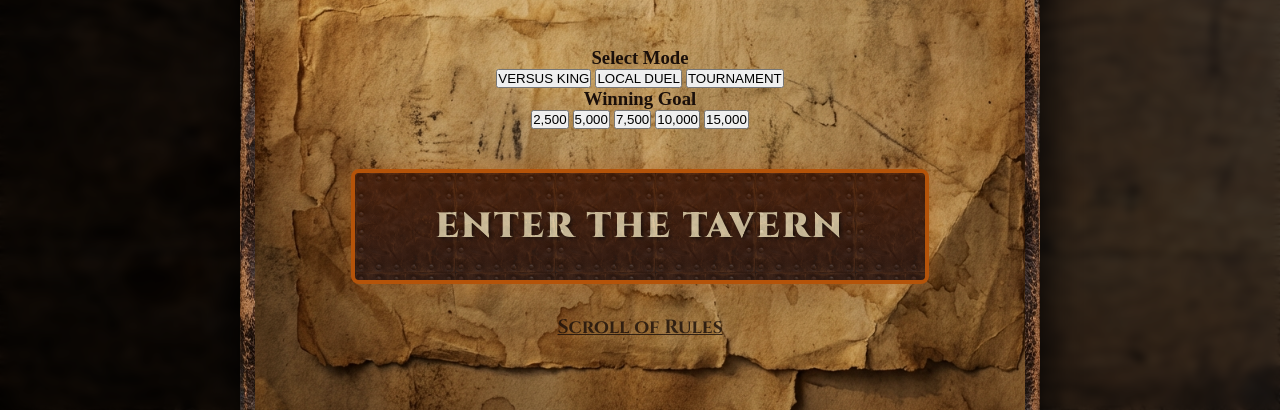
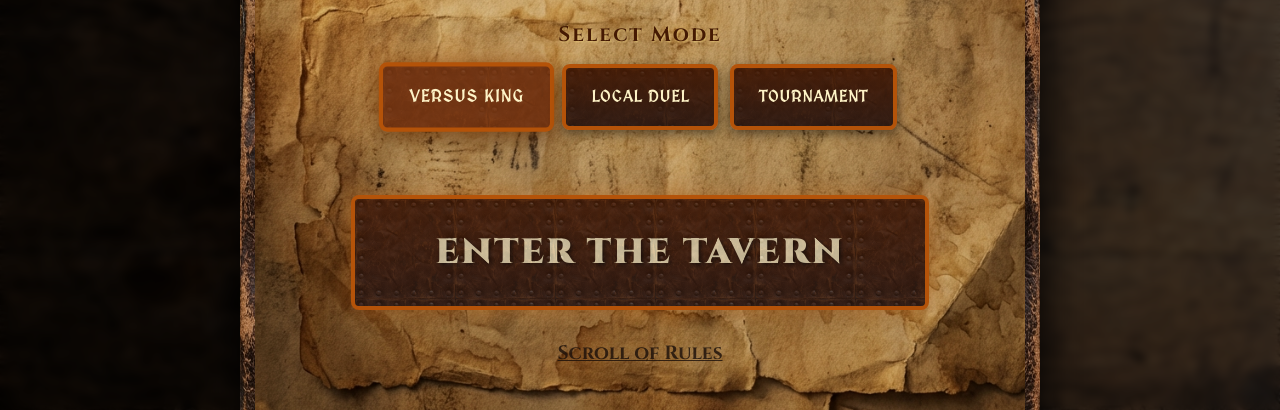
Before and after one commit to haarrywhiite/Farkle, a plain HTML site: page index.html in a window 1280 px wide. Shown: the part 390-800 px from the top of the page. Drawn offline with nearby package versions, Linux system fonts and the light colour scheme.

Commit message:
Fix: Applied original button styles and sequential UX flow

```diff
--- /dev/null
+++ b/css/menu-buttons.css
@@ -0,0 +1,87 @@
+/* Mode and Score Selection Buttons - Original Medieval Style */
+.menu-sections {
+    display: flex;
+    flex-direction: column;
+    gap: 25px;
+    margin: 25px 0;
+}
+
+.menu-section h3 {
+    font-family: 'Cinzel', serif;
+    color: #451a03;
+    margin-bottom: 15px;
+    font-size: 1.3rem;
+    letter-spacing: 2px;
+    text-shadow: 1px 1px 2px rgba(253, 230, 138, 0.5);
+}
+
+.selection-grid {
+    display: flex;
+    flex-wrap: wrap;
+    justify-content: center;
+    gap: 12px;
+}
+
+.select-btn,
+.score-btn {
+    background: linear-gradient(180deg, #451a03 0%, #2c1810 100%);
+    border: 4px solid #b45309;
+    padding: 20px 25px;
+    font-family: 'MedievalSharp', cursive;
+    font-size: 1rem;
+    color: #fef3c7;
+    cursor: pointer;
+    transition: all 0.3s ease;
+    border-radius: 8px;
+    min-width: 120px;
+    box-shadow: 0 4px 12px rgba(0, 0, 0, 0.5);
+    position: relative;
+    overflow: hidden;
+}
+
+.select-btn::before,
+.score-btn::before {
+    content: '';
+    position: absolute;
+    top: 0;
+    left: 0;
+    right: 0;
+    bottom: 0;
+    background: url('../img/leather.png');
+    background-size: 100px;
+    opacity: 0.15;
+    z-index: 0;
+}
+
+.select-btn .btn-label,
+.score-btn {
+    position: relative;
+    z-index: 1;
+}
+
+.select-btn:hover,
+.score-btn:hover {
+    transform: translateY(-2px);
+    box-shadow: 0 6px 16px rgba(0, 0, 0, 0.6);
+}
+
+.select-btn.active,
+.score-btn.active {
+    background: #78350f;
+    color: #fef3c7;
+    transform: scale(1.05);
+    box-shadow: 0 0 25px rgba(180, 83, 9, 0.6),
+        0 6px 20px rgba(0, 0, 0, 0.5);
+    border-color: #b45309;
+}
+
+.btn-label {
+    display: block;
+    letter-spacing: 1px;
+    font-weight: 700;
+}
+
+/* Sequential UX - Hide goal initially */
+#goal-section {
+    display: none;
+}
--- a/index.html
+++ b/index.html
@@ -14,6 +14,7 @@
         href="https://fonts.googleapis.com/css2?family=MedievalSharp&family=Cinzel:wght@400;700;900&family=IM+Fell+DW+Pica:ital@0;1&display=swap"
         rel="stylesheet">
     <link rel="stylesheet" href="css/styles.css?v=2">
+    <link rel="stylesheet" href="css/menu-buttons.css?v=3">
     <link id="favicon" rel="icon" type="image/x-icon" href="favicon.ico">
     <!-- Preload LCP Background -->
     <link rel="preload" as="image" href="img/table.png">
```
